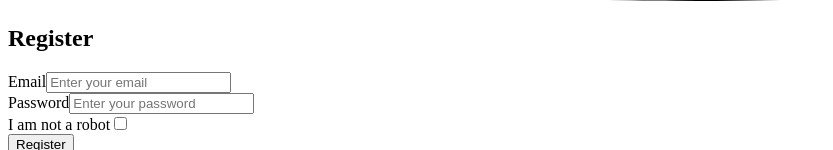
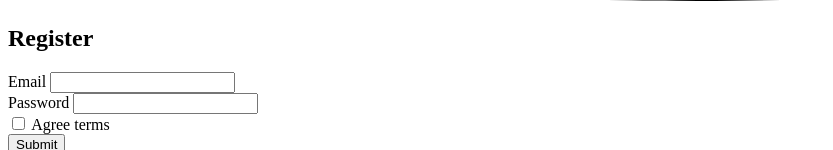
Before and after one commit to TanguyRaguenes/sortiesEniCom, a Symfony app: template templates/registration/register.html.twig in a window 1280 px wide. Shown: the part 6350-6500 px from the top of the page, without its empty margins (0-833 px from the left). Run offline with Twig, Linux system fonts and the light colour scheme; the template is opened without the code that fills it, so the values that code supplies are empty; form fields are guessed from the names that the template uses; some libraries are stand-ins or nearby versions.

Commit message:
Tanguy_css login + register

```diff
--- /dev/null
+++ b/php.ini
@@ -0,0 +1 @@
+date.timezone="Europe/Paris"
--- a/src/Form/RegistrationFormType.php
+++ b/src/Form/RegistrationFormType.php
@@ -26,7 +26,7 @@ class RegistrationFormType extends AbstractType
                     ]),
                 ],
             ])
-            ->add('plainPassword', PasswordType::class, [
+            ->add('password', PasswordType::class, [
                 // instead of being set onto the object directly,
                 // this is read and encoded in the controller
                 'mapped' => false,
--- a/templates/registration/register.html.twig
+++ b/templates/registration/register.html.twig
@@ -4,31 +4,61 @@
 
 {% block body %}
 
-    <section class="mt-32 pb-32">
+    <section class="mt-32 pb-32 text-center">
 
-        <h1>Register</h1>
+        <h1 class="tw_h1 mb-4">Register</h1>
 
-        {{ form_errors(registrationForm) }}
+        {{ form_start(registrationForm,{
+                        'label_attr':{'class':''}
+                    }) }}
 
-        {{ form_start(registrationForm, { 'attr': { 'class': 'registration-form' } }) }}
+            <div class="tw_form">
 
-            {{ form_row(registrationForm.email, {
-                'attr': { 'class': 'form-control input', 'placeholder': 'Enter your email' }
-            }) }}
+                <div class="tw_formItem">
+                    {{ form_label(registrationForm.email,null,{
+                        'label_attr':{'class':'text-xl'}
+                    })}}
+                    {{ form_widget(registrationForm.email,{
+                        'attr':{'class':'tw_input'}
+                    }) }}
+                    <div class="tw_error">
+                        {{ form_errors(registrationForm.email) }}
+                    </div>
+                </div>
 
-            {{ form_row(registrationForm.plainPassword, {
-                'label': 'Password',
-                'attr': { 'class': 'form-control', 'placeholder': 'Enter your password' }
-            }) }}
+                <div class="tw_formItem">
+                    {{ form_label(registrationForm.password,null,{
+                        'label_attr':{'class':'text-xl'}
+                    })}}
+                    {{ form_widget(registrationForm.password,{
+                        'attr':{'class':'tw_input'}
+                    }) }}
+                    <div class="tw_error">
+                        {{ form_errors(registrationForm.password) }}
+                    </div>
+                </div>
 
-            {{ form_row(registrationForm.agreeTerms, {
-                'label': 'I am not a robot',
-                'attr': { 'class': 'form-check-input' }
-            }) }}
+                {# AGREE TERMS #}
 
-            <button type="submit" class="btn">Register</button>
+                <div class="flex flex-row items-center mb-10">
+
+                    {{ form_widget(registrationForm.agreeTerms, {
+                        'attr': { 'class': 'h-5 w-5 mr-4' }
+                    }) }}
+                    {{ form_label(registrationForm.agreeTerms,null,{
+                        'label_attr':{'class':'text-xl'}
+                    })}}
+                    <div class="tw_error">
+                    {{ form_errors(registrationForm.agreeTerms) }}
+                    </div>
+                </div>
+
+                <button class="tw_btn w-11/12">Submit</button>
+
+            </div>
 
         {{ form_end(registrationForm) }}
+
 
     </section>
 
```
Also changed, not shown: assets/styles/app.css (+9 -2 lines), templates/security/login.html.twig (+26 -18 lines).
